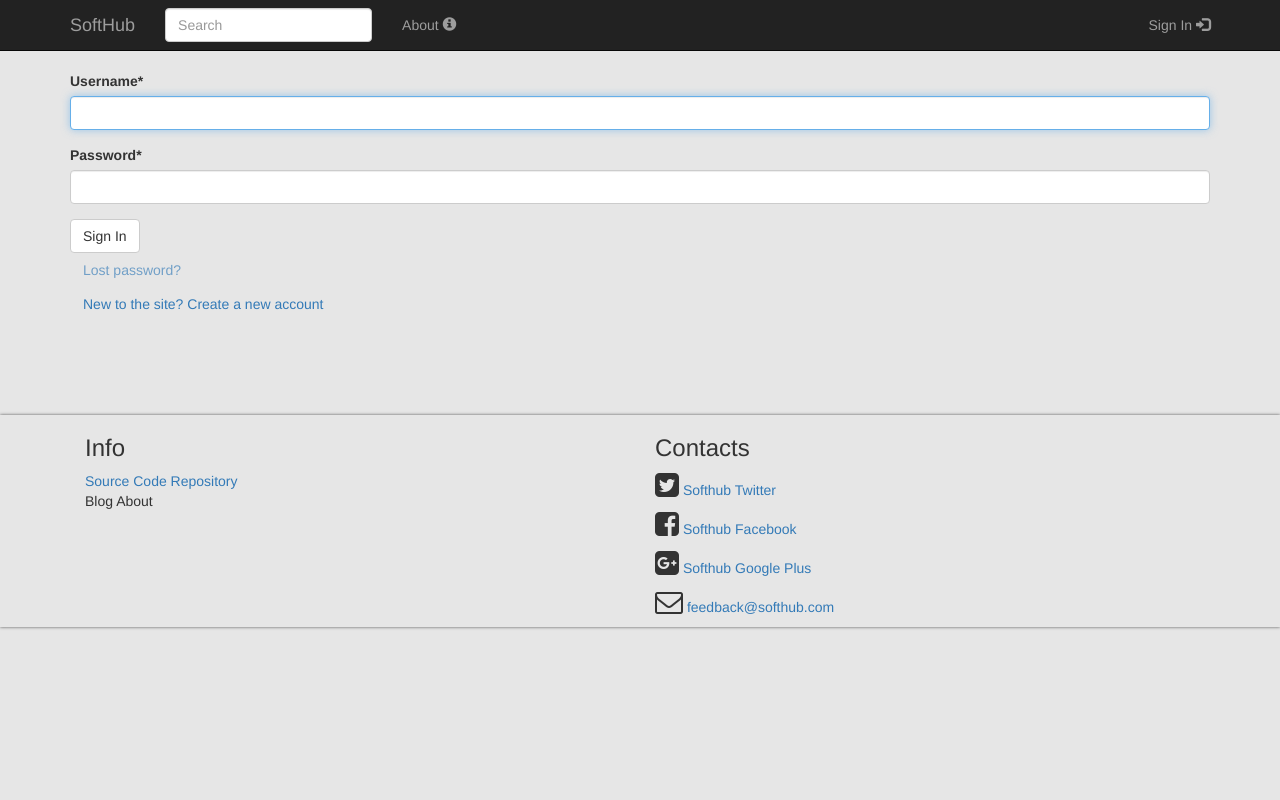
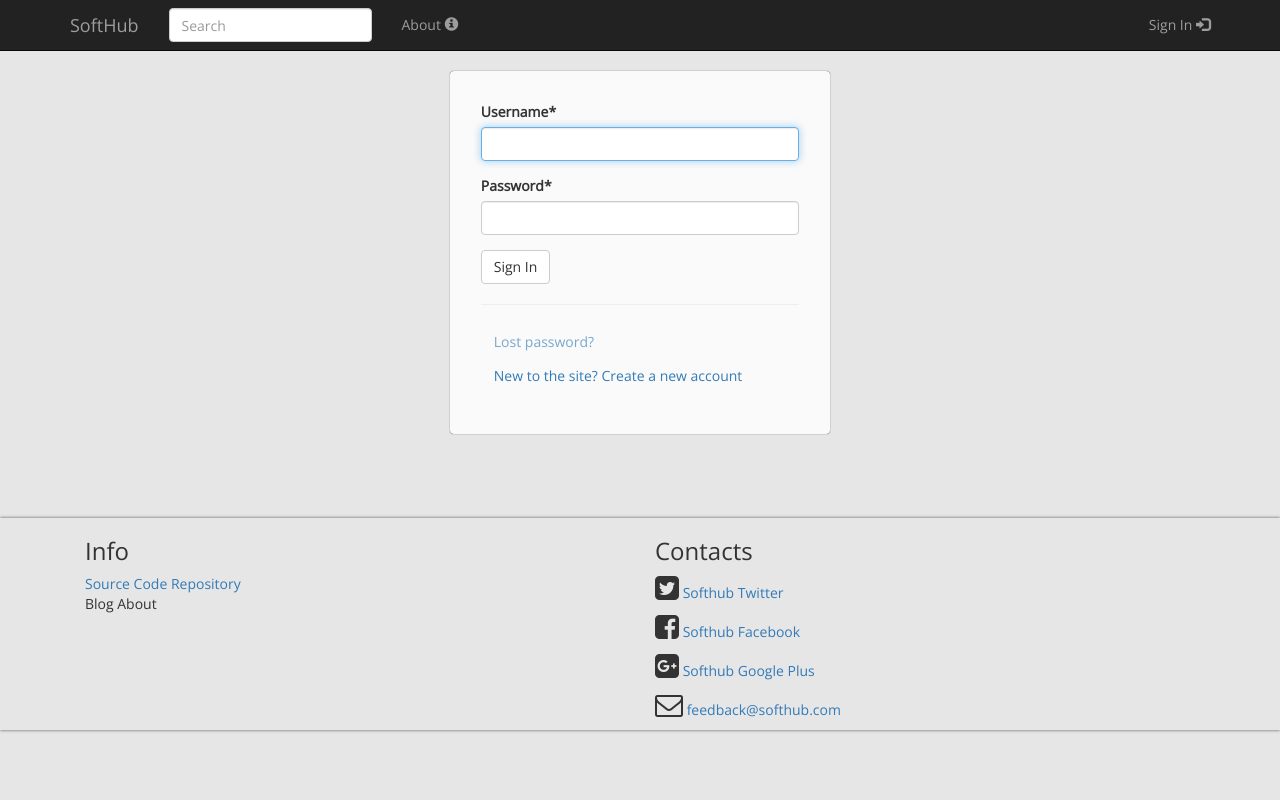
Before and after one commit to davcri/softhub, a Django app: page /softhub/login/ in a window 1280 px wide. Run offline with Django 3.2, Linux system fonts and the light colour scheme; parts of the project's set-up code (start-up, migrations or seed data) failed here and were passed over; some libraries are stand-ins or nearby versions.

Commit message:
Using OpenSans font and added shadowing to "white-background" css class.

```diff
--- a/softhub/static/softhub/css/base.css
+++ b/softhub/static/softhub/css/base.css
@@ -2,6 +2,10 @@
   This .css file is in common between all the pages that extend
   softhub/templates/softhub/base.html
 */
+
+html, body {
+  font-family: 'Open Sans', sans-serif;
+}
 
 .gray-background {
   background-color: rgb(230, 230, 230);
@@ -11,8 +15,9 @@
   background-color: rgb(250, 250, 250);
   border-radius: 4px;
   padding: 2.2em;
-  /*font-size: 1em;*/
+  box-shadow: rgb(0, 24, 24) 0px 0px 1px
 }
+
 
 .fixed-img-size {
   height: 100px;
--- a/softhub/templates/registration/login.html
+++ b/softhub/templates/registration/login.html
@@ -1,7 +1,7 @@
 {% extends "softhub/base.html" %}
 
 {% block content %}
-
+  <div class="col-md-4 col-md-offset-4 white-background">
     <!--
       If "next" is defined, the user has been redirected to the login url, in order
       to authenticate.
@@ -39,6 +39,8 @@
       -->
       <input type="hidden" name="next" value="{{ next }}" />
 
+      <hr>
+
       {# Assumes you setup the password_reset view in your URLconf #}
       <p>
         <a class="btn disabled" href="{% url 'softhub:password_reset' %}">Lost password?</a>
@@ -46,5 +48,5 @@
         <a class="btn" href="{% url 'softhub:create_user' %}">New to the site? Create a new account</a>
       </p>
     </form>
-
+  </div>
 {% endblock %}
--- a/softhub/templates/softhub/base.html
+++ b/softhub/templates/softhub/base.html
@@ -28,6 +28,8 @@
       href="{% static 'bower-components/font-awesome/css/font-awesome.min.css' %}"
       rel="stylesheet"
       type="text/css">
+
+    <link href="https://fonts.googleapis.com/css?family=Open+Sans" rel="stylesheet">
 
     <link rel="stylesheet" href="{% static "softhub/css/base.css" %}">
 
--- a/softhub/templates/softhub/index/components/app_list.html
+++ b/softhub/templates/softhub/index/components/app_list.html
@@ -6,7 +6,7 @@
 
 
 {% if not apps %}
-  <div class="jumbotron">
+  <div class="white-background">
     No Application has been uploaded yet!
   </div>
 {% endif %}
```
Lines whose indentation alone changed are shown as unchanged.
